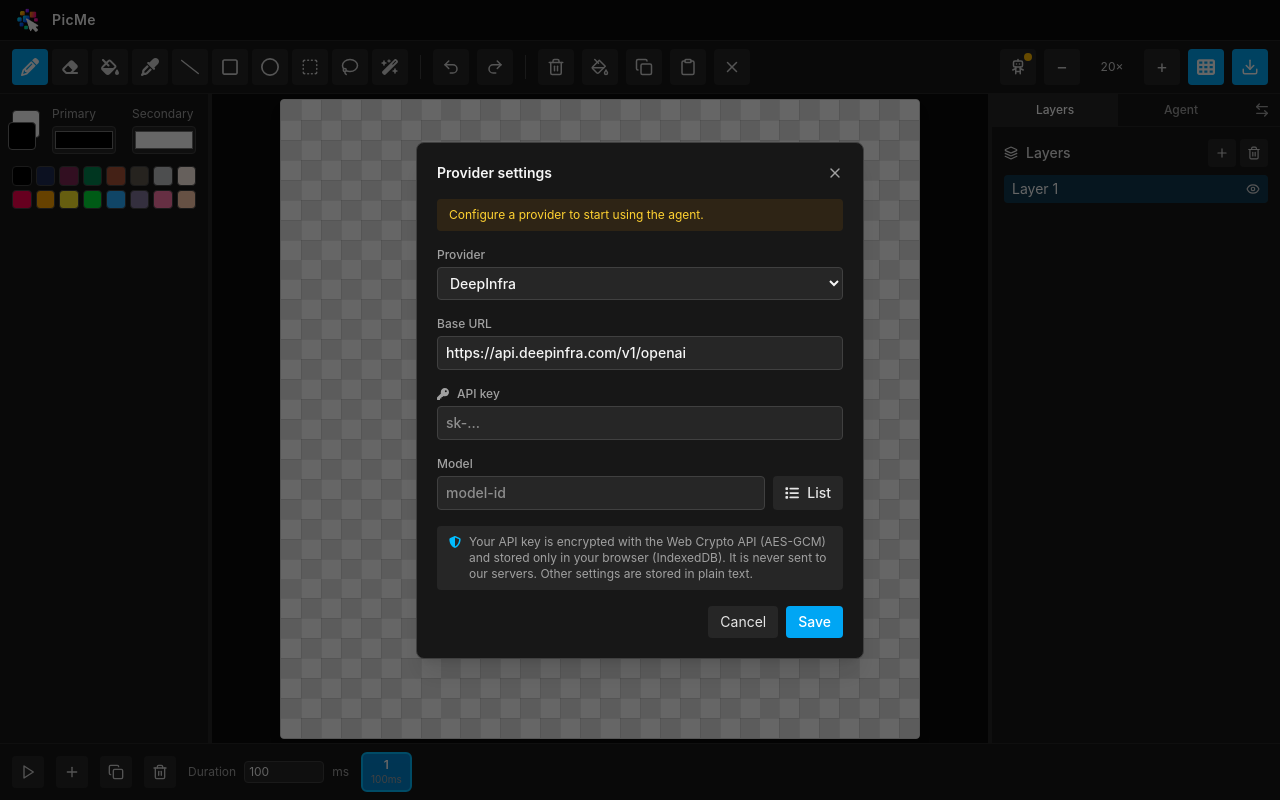
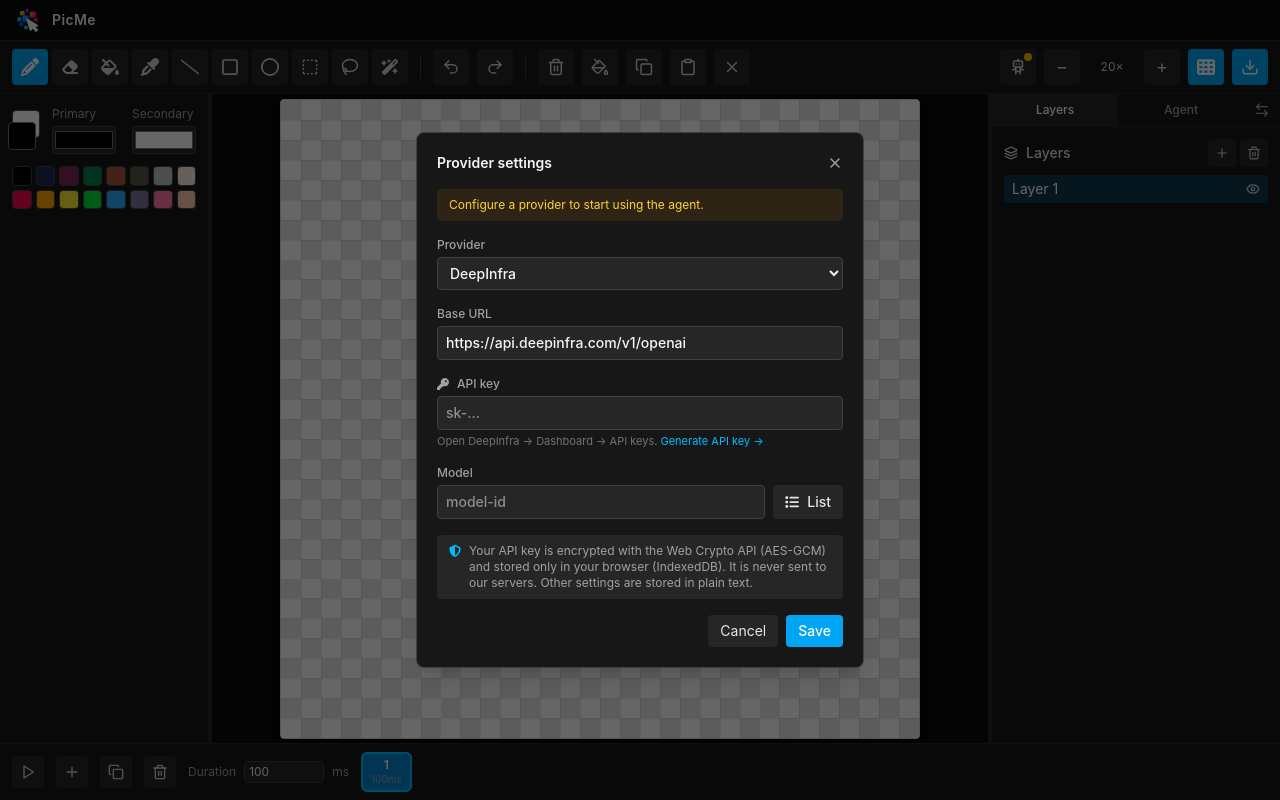
Before and after one commit to gabrielSantosLima/picme, a React (Vite) app: page / in a window 1280 px wide. Both pictures are taken after a click on the button 1018 px from the left and 67 px from the top of the page. Built offline with nearby package versions, Linux system fonts and the light colour scheme.

Commit message:
feat: add api key help link to provider settings

```diff
--- a/src/components/settings/ProviderSettingsDialog.tsx
+++ b/src/components/settings/ProviderSettingsDialog.tsx
@@ -20,6 +20,8 @@
   const [apiKey, setApiKey] = useState(settings?.apiKey ?? '')
   const [model, setModel] = useState(settings?.model ?? '')
   const [saving, setSaving] = useState(false)
+
+  const preset = findPreset(providerId)
 
   const current = () => ({
     providerId,
@@ -103,6 +105,19 @@
             autoComplete="off"
             className={inputClass}
           />
+          {preset?.helpUrl && (
+            <span className="text-[11px] font-normal text-neutral-500">
+              {preset.helpTip}{' '}
+              <a
+                href={preset.helpUrl}
+                target="_blank"
+                rel="noreferrer"
+                className="text-sky-400 hover:underline"
+              >
+                Generate API key →
+              </a>
+            </span>
+          )}
         </label>
 
         <label className={labelClass}>
--- a/src/entities/provider.ts
+++ b/src/entities/provider.ts
@@ -3,6 +3,8 @@
   name: string
   baseUrl: string
   custom: boolean
+  helpUrl?: string
+  helpTip?: string
 }
 
 export const PROVIDER_PRESETS: ProviderPreset[] = [
@@ -11,13 +13,24 @@
     name: 'DeepInfra',
     baseUrl: 'https://api.deepinfra.com/v1/openai',
     custom: false,
+    helpUrl: 'https://deepinfra.com/dash/api_keys',
+    helpTip: 'Open DeepInfra → Dashboard → API keys.',
   },
-  { id: 'openai', name: 'OpenAI', baseUrl: 'https://api.openai.com/v1', custom: false },
+  {
+    id: 'openai',
+    name: 'OpenAI',
+    baseUrl: 'https://api.openai.com/v1',
+    custom: false,
+    helpUrl: 'https://platform.openai.com/api-keys',
+    helpTip: 'Open platform.openai.com → API keys → Create new secret key.',
+  },
   {
     id: 'gemini',
     name: 'Gemini',
     baseUrl: 'https://generativelanguage.googleapis.com/v1beta/openai',
     custom: false,
+    helpUrl: 'https://aistudio.google.com/app/apikey',
+    helpTip: 'Open Google AI Studio → Get API key.',
   },
   { id: 'custom', name: 'Custom', baseUrl: '', custom: true },
 ]
```
